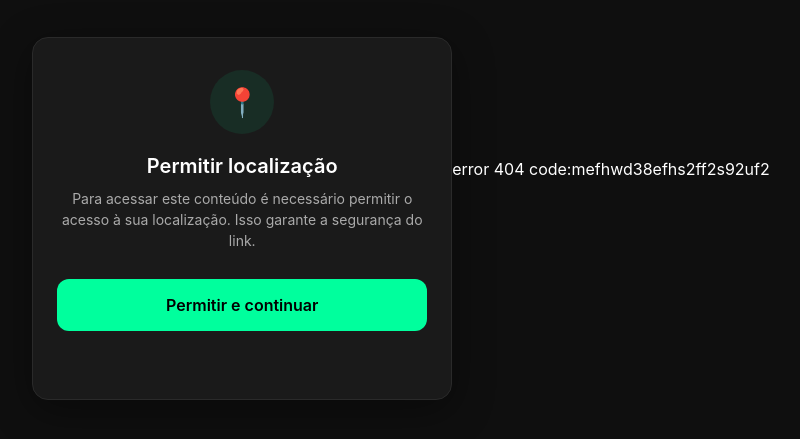
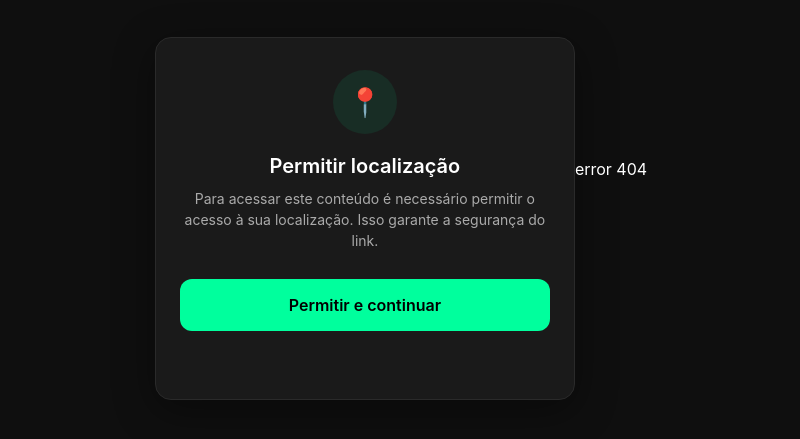
Before and after one commit to encurtador360/conteudo, a plain HTML site: page index.html in a window 1280 px wide. Shown: the part 231-670 px from the top of the page, without its empty margins (239-1039 px from the left). Drawn offline with Linux system fonts and the light colour scheme.

Commit message:
Update error message for 404 page

```diff
--- a/index.html
+++ b/index.html
@@ -145,7 +145,9 @@
     </div>
 
     <!-- Conteúdo liberado depois da permissão -->
-    <div>error 404 code:mefhwd38efhs2ff2s92uf2 </div>
+    <div>
+        error 404
+    </div>
 
 
     <script>
```
